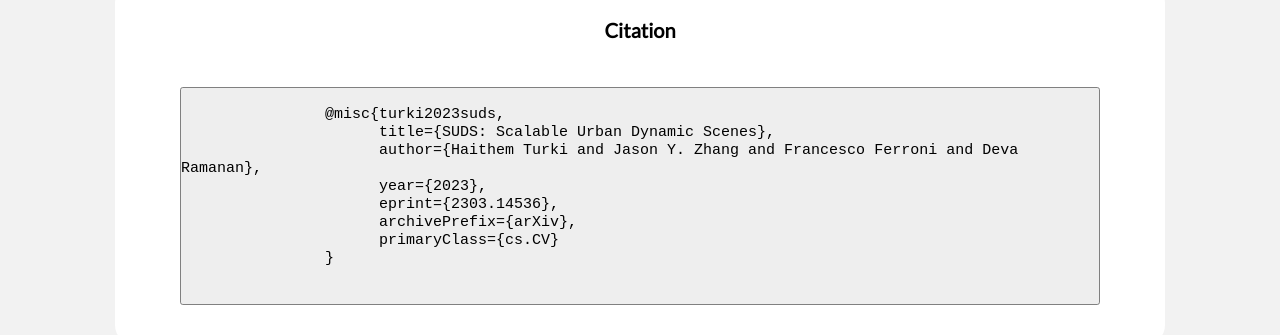
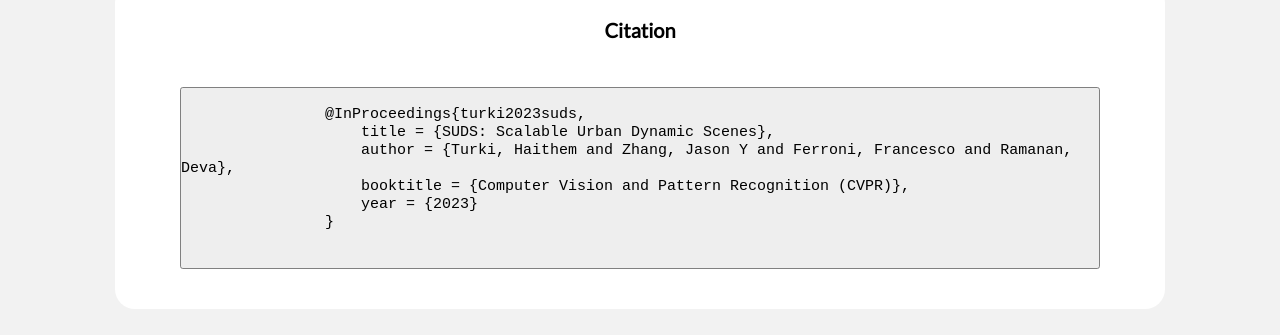
Before and after one commit to hturki/suds, a plain HTML site: page index.html in a window 1280 px wide. Shown: the part 5267-5602 px from the top of the page. Drawn offline with Linux system fonts and the light colour scheme.

Commit message:
update citation

```diff
--- a/index.html
+++ b/index.html
@@ -176,13 +176,11 @@
     <figure style="font-weight: normal; text-align:center">
         <pre>
             <code>
-                @misc{turki2023suds,
-                      title={SUDS: Scalable Urban Dynamic Scenes},
-                      author={Haithem Turki and Jason Y. Zhang and Francesco Ferroni and Deva Ramanan},
-                      year={2023},
-                      eprint={2303.14536},
-                      archivePrefix={arXiv},
-                      primaryClass={cs.CV}
+                @InProceedings{turki2023suds,
+                    title = {SUDS: Scalable Urban Dynamic Scenes},
+                    author = {Turki, Haithem and Zhang, Jason Y and Ferroni, Francesco and Ramanan, Deva},
+                    booktitle = {Computer Vision and Pattern Recognition (CVPR)},
+                    year = {2023}
                 }
             </code>
         </pre>
```
